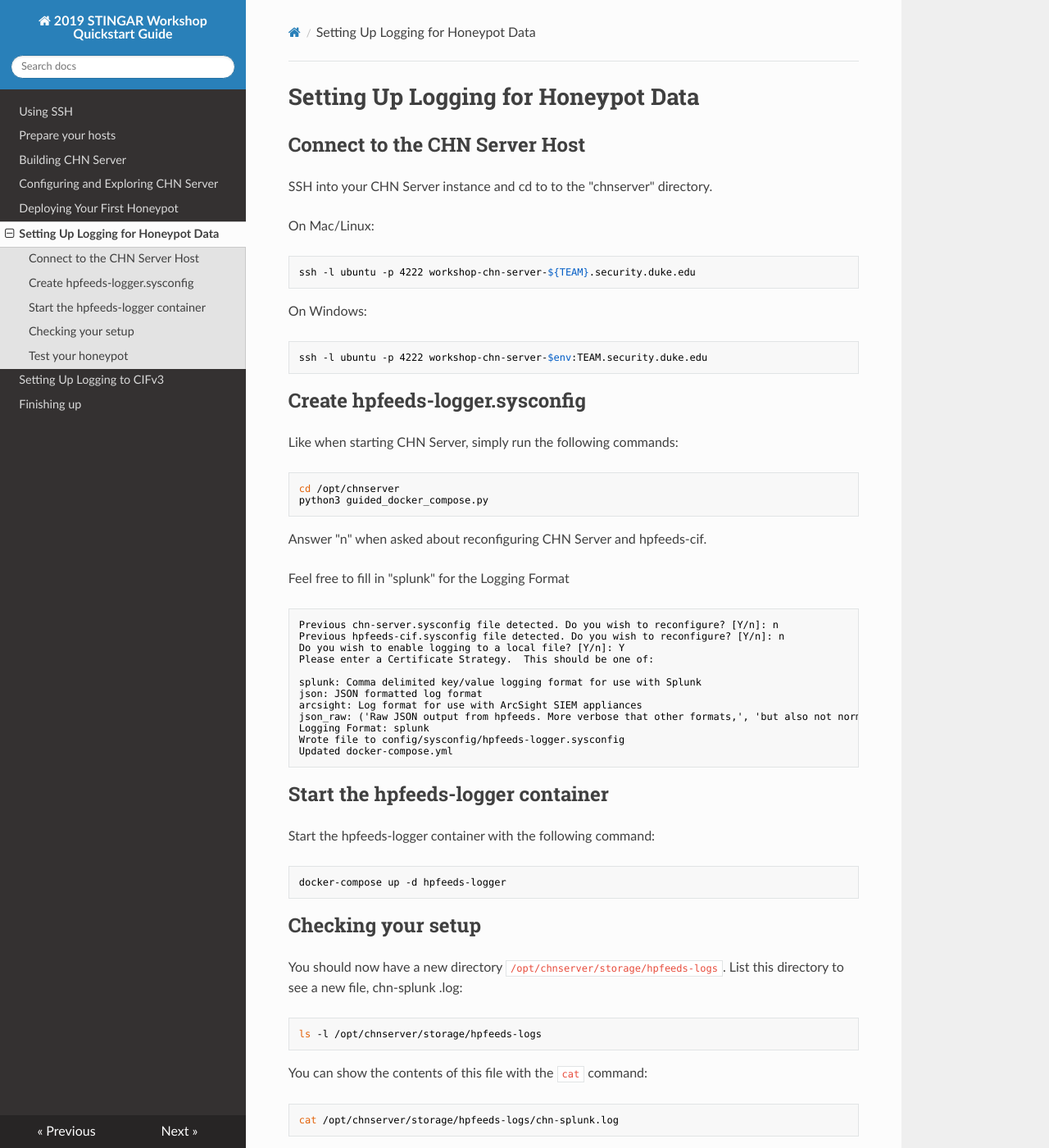
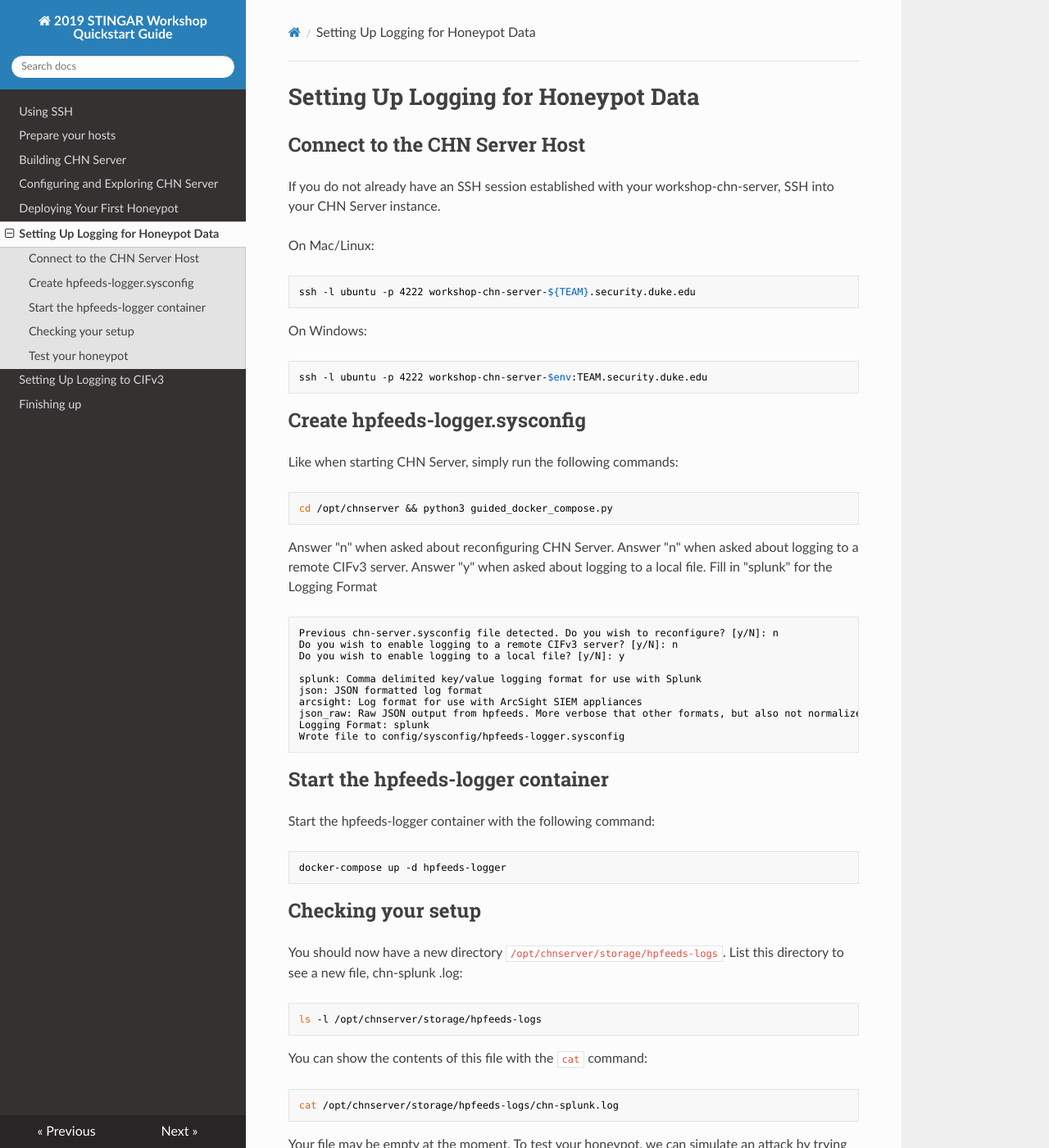
Before and after one commit to ckrez/it358-chn, an MkDocs documentation site: the page built from docs/configuring_logging.md, in a window 1280 px wide and 1400 px high. Shown: the whole window at 82% size. Built offline with MkDocs 1.6.1, drawn with Linux system fonts in a browser that asks for light colours; nearby versions of some CDN libraries; old or Windows-style settings are respelled for this version of MkDocs.

````diff
--- a/docs/configuring_logging.md
+++ b/docs/configuring_logging.md
@@ -2,7 +2,7 @@
 ====================================
 
 ## Connect to the CHN Server Host
-SSH into your CHN Server instance and cd to to the "chnserver" directory.
+If you do not already have an SSH session established with your workshop-chn-server, SSH into your CHN Server instance.
 
 On Mac/Linux:
 ```bash
@@ -18,27 +18,25 @@
 Like when starting CHN Server, simply run the following commands:
 
 ```bash
-cd /opt/chnserver
-python3 guided_docker_compose.py
+cd /opt/chnserver && python3 guided_docker_compose.py
 ```
 
-Answer "n" when asked about reconfiguring CHN Server and hpfeeds-cif.
-
-Feel free to fill in "splunk" for the Logging Format
+Answer "n" when asked about reconfiguring CHN Server.
+Answer "n" when asked about logging to a remote CIFv3 server.
+Answer "y" when asked about logging to a local file.
+Fill in "splunk" for the Logging Format
 
 ```text
-Previous chn-server.sysconfig file detected. Do you wish to reconfigure? [Y/n]: n
-Previous hpfeeds-cif.sysconfig file detected. Do you wish to reconfigure? [Y/n]: n
-Do you wish to enable logging to a local file? [Y/n]: Y
-Please enter a Certificate Strategy.  This should be one of:
+Previous chn-server.sysconfig file detected. Do you wish to reconfigure? [y/N]: n
+Do you wish to enable logging to a remote CIFv3 server? [y/N]: n
+Do you wish to enable logging to a local file? [y/N]: y
 
 splunk: Comma delimited key/value logging format for use with Splunk
 json: JSON formatted log format
 arcsight: Log format for use with ArcSight SIEM appliances
-json_raw: ('Raw JSON output from hpfeeds. More verbose that other formats,', 'but also not normalized. Can generate a large amount of data.')
+json_raw: Raw JSON output from hpfeeds. More verbose that other formats, but also not normalized. Can generate a large amount of data.
 Logging Format: splunk
 Wrote file to config/sysconfig/hpfeeds-logger.sysconfig
-Updated docker-compose.yml
 ```
 
 ## Start the hpfeeds-logger container
````
